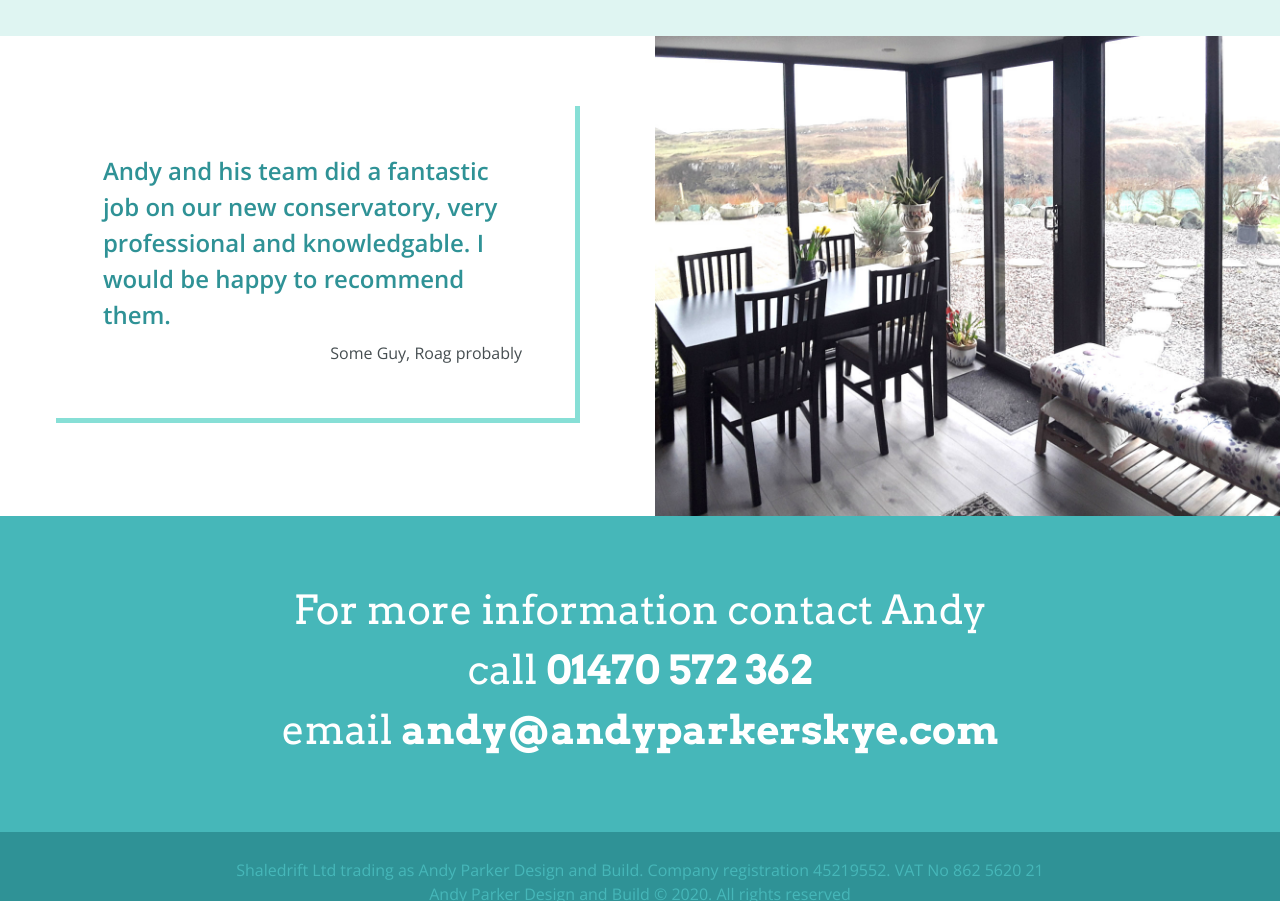
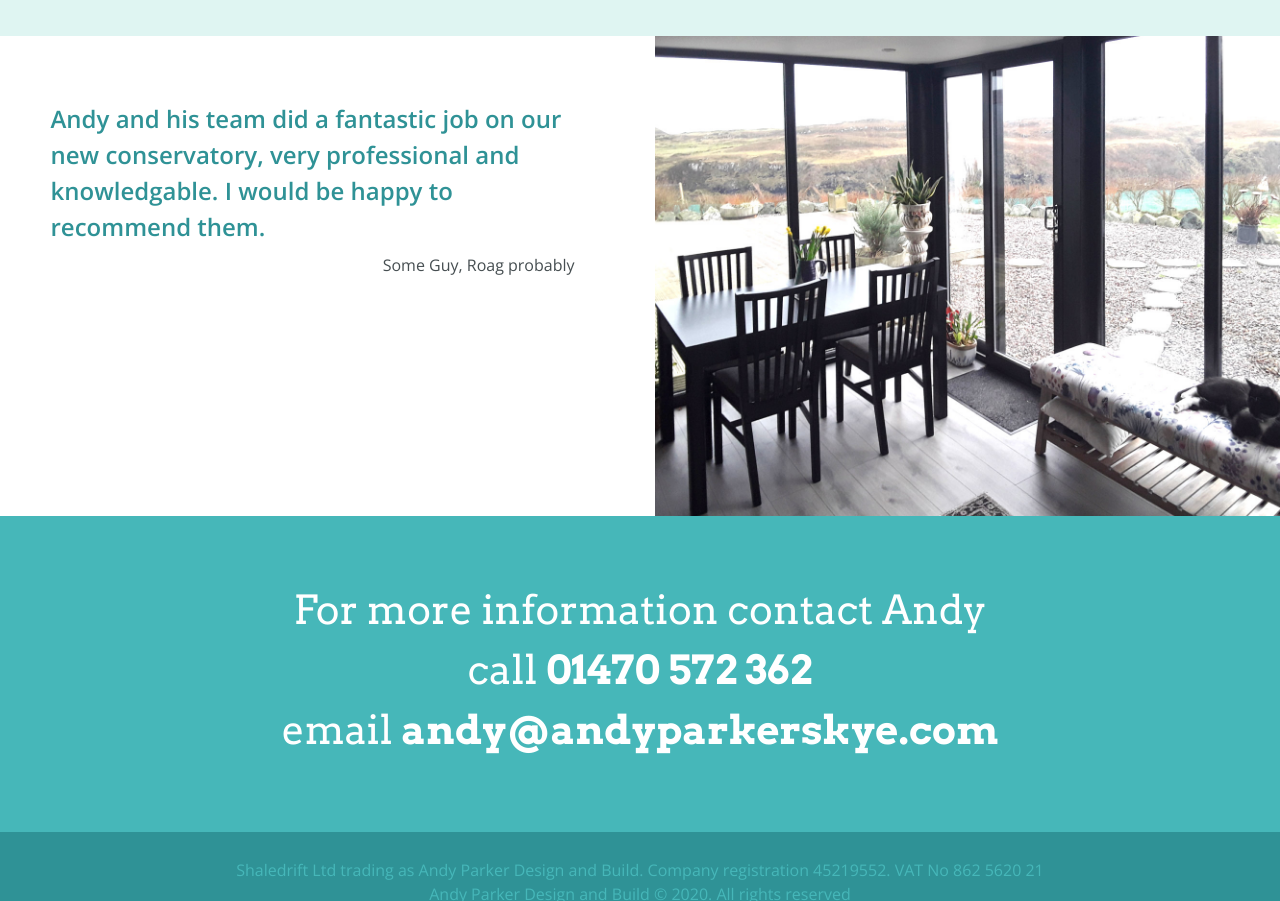
Before and after one commit to ItsLongshanks/andyparker, a plain HTML site: page index.html in a window 1280 px wide. Shown: the part 3548-4449 px from the top of the page. Drawn offline with nearby package versions, Linux system fonts and the light colour scheme.

Commit message:
Small tweak to CSS and HTML
Testimonial box removal

```diff
--- a/css/styles.css
+++ b/css/styles.css
@@ -150,12 +150,6 @@ p {
   padding: 5%;
 }
 
-.testimonial-box {
-  background-color: #FFF;
-  padding: 10%;
-  box-shadow: 5px 5px #87dfd6;
-}
-
 .testimonial-text {
   font-size: 1.5rem;
   font-weight: 600;
--- a/index.html
+++ b/index.html
@@ -178,7 +178,8 @@
     <div class="project-container">
 
       <h2 class="project-title">From a ruin, to a home</h2>
-      <p class="project-text">This croft cottage had been empty and in poor repair for many years before being totally renovated.  To the rear we installed a large glazed sunroom, allowing wonderful views across the Loch. We took an old broken shell, and turned it into a stylish home.</p>
+      <p class="project-text">This croft cottage had been empty and in poor repair for many years before being totally renovated. To the rear we installed a large glazed sunroom, allowing wonderful views across the Loch. We took an old broken shell,
+        and turned it into a stylish home.</p>
 
       <div class="row">
 
@@ -207,10 +208,8 @@
         <div class="carousel-item active">
           <div class="row">
             <div class="col-md-6 testimonial-left">
-              <div class="testimonial-box">
-                <h2 class="testimonial-text">Andy and his team did a fantastic job on our new conservatory, very professional and knowledgable. I would be happy to recommend them.</h2>
-                <p class="testimonial-name">Some Guy, Roag probably</p>
-              </div>
+              <h2 class="testimonial-text">Andy and his team did a fantastic job on our new conservatory, very professional and knowledgable. I would be happy to recommend them.</h2>
+              <p class="testimonial-name">Some Guy, Roag probably</p>
             </div>
             <div class="col-md-6">
               <img class="testimonial-img" src="images/conservatory1.jpg" alt="placeholder">
@@ -220,10 +219,8 @@
         <div class="carousel-item">
           <div class="row">
             <div class="col-md-6 testimonial-left">
-              <div class="testimonial-box">
-                <h2 class="testimonial-text">Couldn't be happier with the work carried out by Andy and the team, brilliant</h2>
-                <p class="testimonial-name">Some Guy, Roag probably</p>
-              </div>
+              <h2 class="testimonial-text">Couldn't be happier with the work carried out by Andy and the team, brilliant</h2>
+              <p class="testimonial-name">Some Guy, Roag probably</p>
             </div>
             <div class="col-md-6">
               <img class="testimonial-img" src="images/conservatory1.jpg" alt="placeholder">
```
